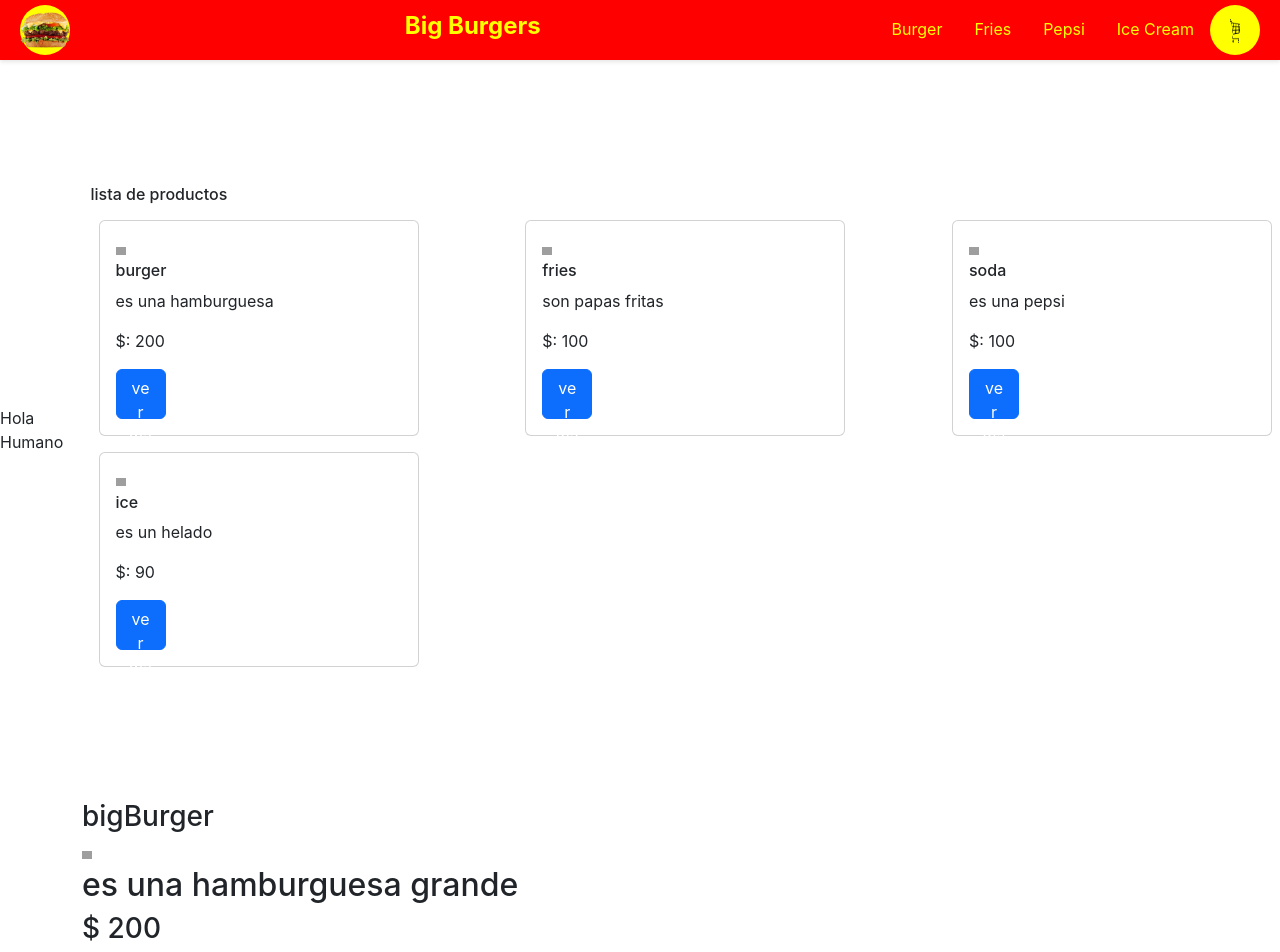
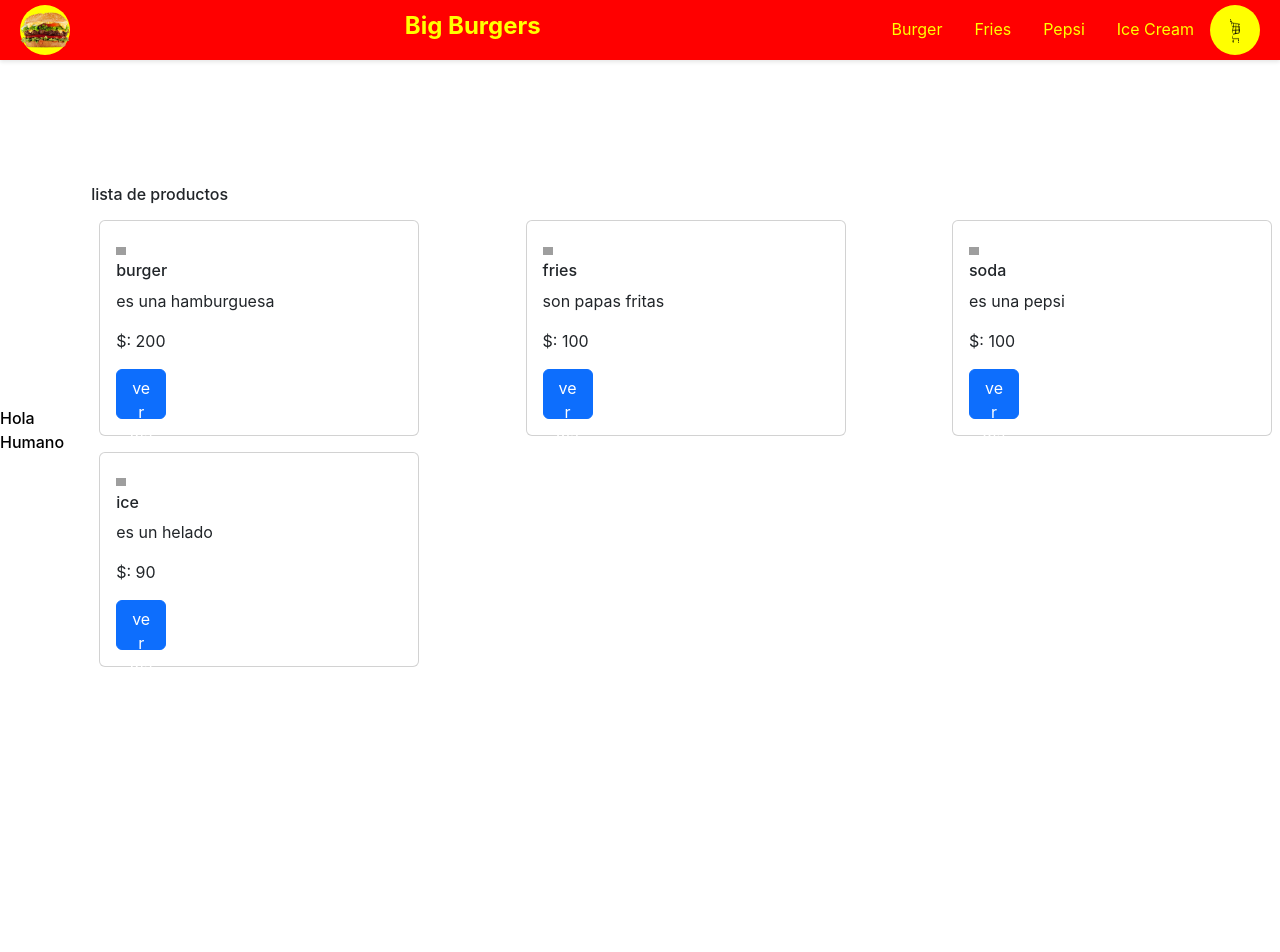
Before and after one commit to antoniocaminos/antoniocaminos-react_coderhouse_segundo_entregable, a React (Create React App) app: page / in a window 1280 px wide. Shown: the top 952 px of the page. After the commit the page ends 800 px from the top, so only its background shows below. Built offline with nearby package versions, Linux system fonts and the light colour scheme; grey boxes are pictures that could not be loaded.

Commit message:
Class Routing y Pre-entrega

```diff
--- a/public/index.html
+++ b/public/index.html
@@ -27,7 +27,7 @@
     <!-- CSS only -->
     <link href="https://cdn.jsdelivr.net/npm/bootstrap@5.2.0-beta1/dist/css/bootstrap.min.css" rel="stylesheet" integrity="sha384-0evHe/X+R7YkIZDRvuzKMRqM+OrBnVFBL6DOitfPri4tjfHxaWutUpFmBp4vmVor" crossorigin="anonymous">
 
-    <title>Cuarto entrgable - Desafío: Detalle de Producto</title>
+    <title>Cuarto entrgable - Class Routing y Pre-entrega</title>
   </head>
   <body>
     <noscript>You need to enable JavaScript to run this app.</noscript>
--- a/src/App.js
+++ b/src/App.js
@@ -1,7 +1,7 @@
 import "./App.css";
 import NavBar from './Components/NavBar/index.js';
 import ItemListContainer from './Components/ItemListContainer';
-import ItemDetalContainer from "./Components/ItemDetailContainer";
+import ItemDetailContainer from "./Components/ItemDetailContainer";
 //import Item from './Components/Item/index.jsx';
 //import Burger from './Components/Pages/Burger/index.js';
 //import Fries from './Components/Fries/index.js';
@@ -9,25 +9,23 @@ import ItemDetalContainer from "./Components/ItemDetailContainer";
 //import Pepsi from './Components/Pages/Pepsi/index.js';
 /*import Logo from '../src/Components/Logo/index.js'; */
 //import '../node_modules/bootstrap/dist/css/bootstrap.min.css';
-//import Card from './Components/Card';
+import Card from './Components/Card';
+import { BrowserRouter, Route, Routes } from "react-router-dom";
 //import Item from './Components/Item/index.jsx';
 function App(){
     return(
-        <div className='nav-bar'>
+      <>
+        <BrowserRouter>
               <NavBar />
-          <div className='itemList'>
-            <div>
-              <ItemListContainer greeting="Hola Humano" />
-          </div>
+            <Routes>
+              <Route path="/" element={<ItemListContainer greeting="Hola Humano"/>} />
+              <Route path="/category/:categoryId" element={<ItemDetailContainer />} />
+              <Route path="/card" element={<Card />} />
 
-          <div className='body'>
-              {/* <Card /> */}
-              <ItemDetalContainer />
-          </div>
+            </Routes>
+        </BrowserRouter>
+      </>
 
-        </div>
-
-        </div>
       );
     }
 export default App;
--- a/src/Components/ItemDetail/index.jsx
+++ b/src/Components/ItemDetail/index.jsx
@@ -9,8 +9,7 @@ const ItemDetail = ({product}) => {
                 <h2>{product.description}</h2>
                 <h3>$ {product.price}</h3>
                 <img src="" alt="" />
-                {/* <h4>Stock: {product.stock}</h4>
-                <p>stock={product.stock} initial={1}</p> */}
+
     </div>
   )
 }
```
